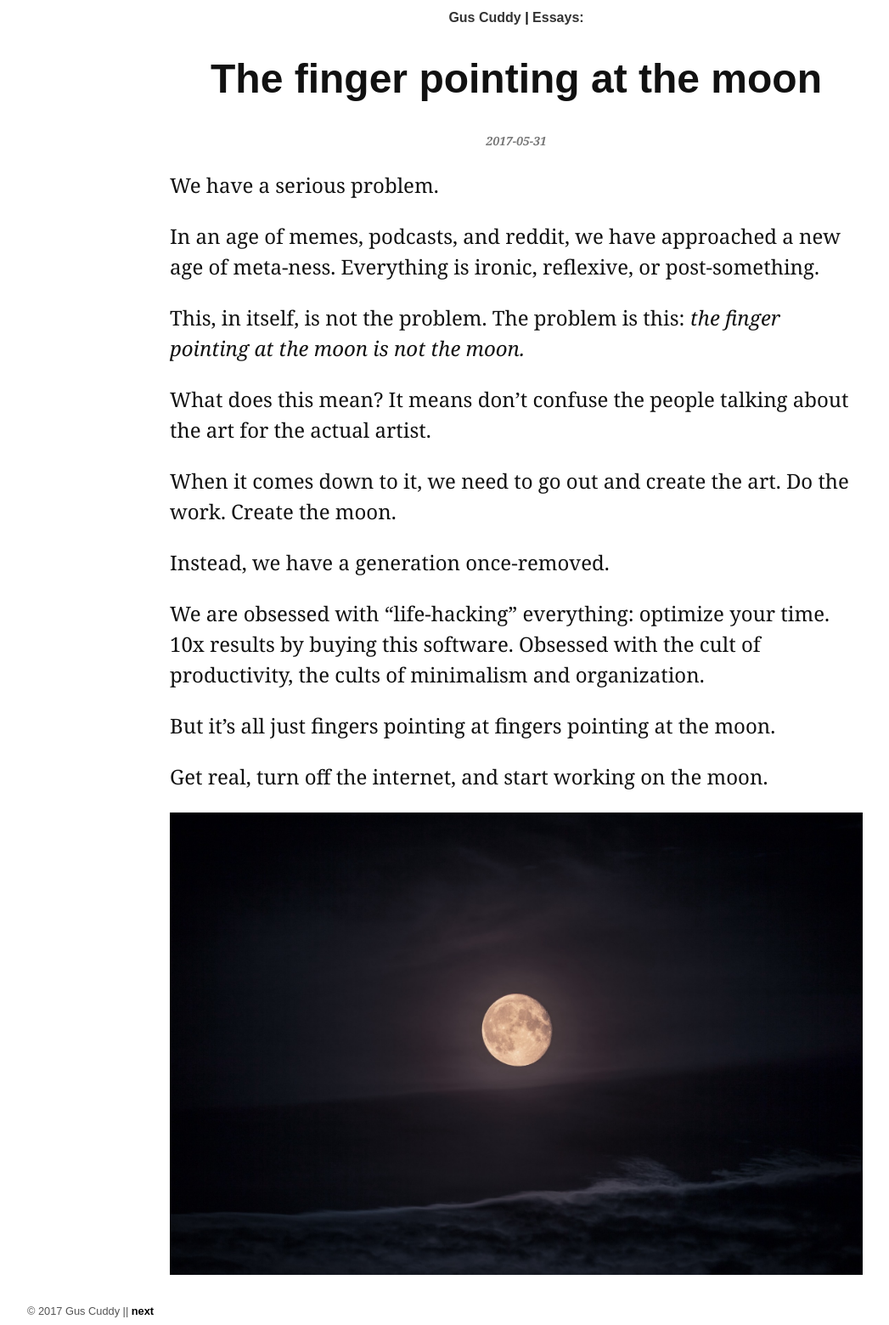
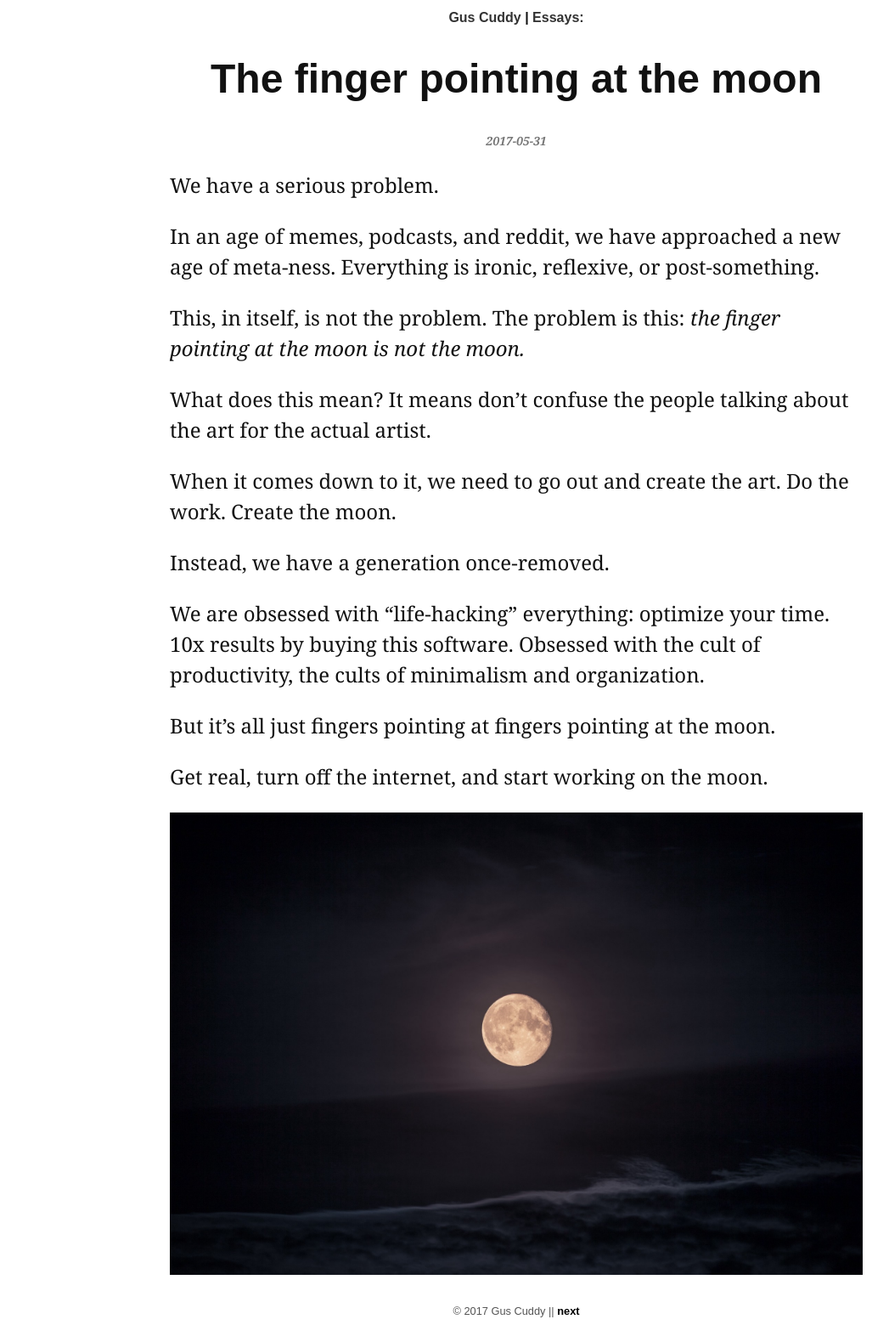
Before and after one commit to gcuddy/gcuddy.github.io, a Jekyll site: the page built from _posts/2017-05-31-the-finger-pointing-at-the-moon.md, in a window 1280 px wide. Shown: the whole page at 85% size, without its empty margins (32-1079 px from the left). Built offline with Jekyll 4.4.1, drawn with Linux system fonts in a browser that asks for light colours.

Commit message:
Updated footer.

```diff
--- a/_includes/footer.html
+++ b/_includes/footer.html
@@ -1,4 +1,4 @@
-<footer class='pb2 mid-gray'><small>&copy; {{ page.date | date: '%Y' }} Gus Cuddy ||
+<footer class='pb2 mid-gray tc'><small>&copy; {{ page.date | date: '%Y' }} Gus Cuddy ||
   {% if page.previous.url %}<a class="link b black dim" href="{{ page.previous.url }}">prev</a> {% endif %}
   {% if page.previous.url and page.next.url %} | {% endif %}
   {% if page.next.url %}<a class="link b black dim" href="{{ page.next.url }}">next</a> {% endif %}</small></footer>
```
